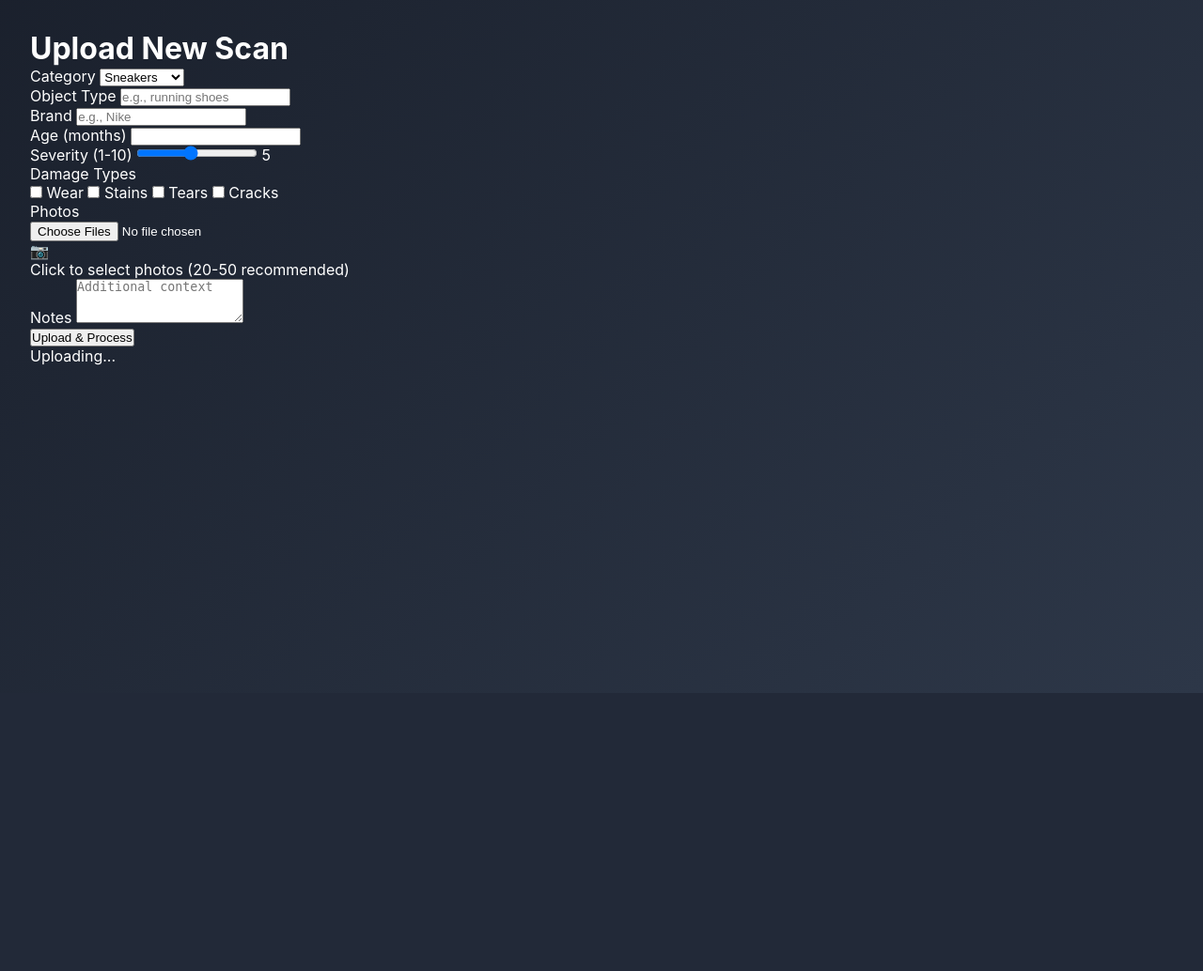
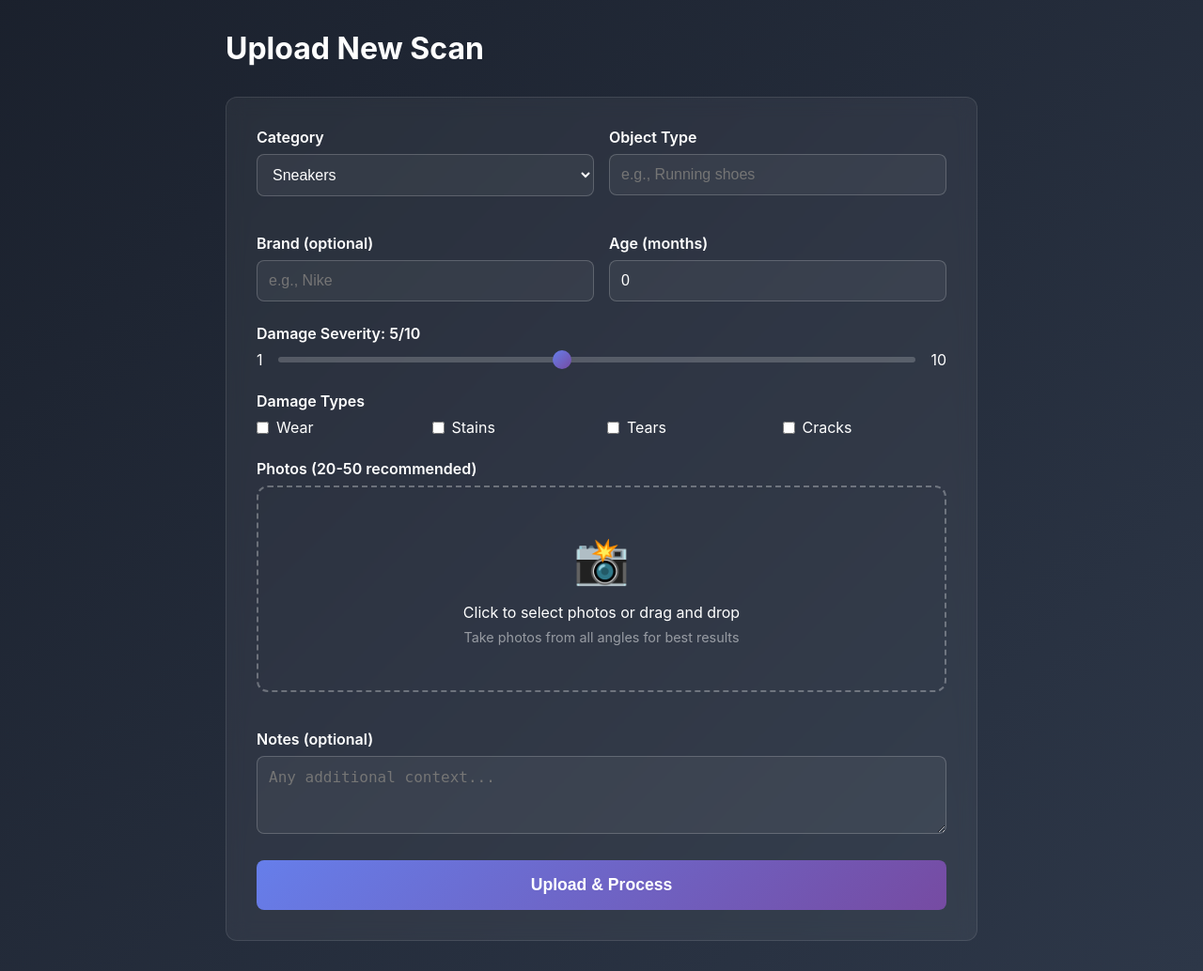
Before and after one commit to danyelajunebrown/danyelajunebrown.github.io, a Python web app: template toolbelt/damages/templates/upload.html in a window 1280 px wide. Shown: the part 62-1096 px from the top of the page at 94% size. Before the commit the page ends 800 px from the top, so only its background shows below. Run offline with Jinja, Linux system fonts and the light colour scheme; the template is opened without the code that fills it, so the values that code supplies are empty.

Commit message:
Update upload.html

```diff
--- a/toolbelt/damages/templates/upload.html
+++ b/toolbelt/damages/templates/upload.html
@@ -1,169 +1,131 @@
 {% extends "base.html" %}
-{% block title %}Upload - WearAnalysis{% endblock %}
+{% block title %}Upload - damages{% endblock %}
+
+{% block extra_css %}
+<style>
+    .upload-container { max-width: 800px; margin: 0 auto; }
+    .form-group { margin-bottom: 1.5rem; }
+    .form-label { display: block; margin-bottom: 0.5rem; font-weight: 600; }
+    .form-input, .form-select { width: 100%; padding: 0.75rem; border-radius: 8px; border: 1px solid rgba(255, 255, 255, 0.2); background: rgba(255, 255, 255, 0.05); color: white; font-size: 1rem; }
+    .form-input:focus, .form-select:focus { outline: none; border-color: #667eea; background: rgba(255, 255, 255, 0.08); }
+    .form-grid { display: grid; grid-template-columns: repeat(auto-fit, minmax(250px, 1fr)); gap: 1rem; }
+    .drop-zone { border: 2px dashed rgba(255, 255, 255, 0.3); border-radius: 12px; padding: 3rem; text-align: center; cursor: pointer; transition: all 0.3s; }
+    .drop-zone:hover { border-color: #667eea; background: rgba(102, 126, 234, 0.1); }
+    .drop-zone.dragover { border-color: #667eea; background: rgba(102, 126, 234, 0.2); }
+    .photo-preview { display: grid; grid-template-columns: repeat(auto-fill, minmax(100px, 1fr)); gap: 0.5rem; margin-top: 1rem; }
+    .photo-preview img { width: 100%; height: 100px; object-fit: cover; border-radius: 8px; }
+    .slider-container { display: flex; align-items: center; gap: 1rem; }
+    .slider { flex: 1; height: 6px; border-radius: 3px; background: rgba(255, 255, 255, 0.2); outline: none; -webkit-appearance: none; }
+    .slider::-webkit-slider-thumb { -webkit-appearance: none; width: 20px; height: 20px; border-radius: 50%; background: linear-gradient(135deg, #667eea 0%, #764ba2 100%); cursor: pointer; }
+    .slider::-moz-range-thumb { width: 20px; height: 20px; border-radius: 50%; background: linear-gradient(135deg, #667eea 0%, #764ba2 100%); cursor: pointer; border: none; }
+    .checkbox-grid { display: grid; grid-template-columns: repeat(auto-fit, minmax(150px, 1fr)); gap: 0.75rem; }
+    .checkbox-label { display: flex; align-items: center; gap: 0.5rem; cursor: pointer; }
+    .progress-bar { width: 100%; height: 8px; background: rgba(255, 255, 255, 0.1); border-radius: 4px; overflow: hidden; margin: 1rem 0; }
+    .progress-fill { height: 100%; background: linear-gradient(135deg, #667eea 0%, #764ba2 100%); transition: width 0.3s; }
+    .alert { padding: 1rem; border-radius: 8px; margin-bottom: 1rem; }
+    .alert-success { background: rgba(72, 187, 120, 0.2); border: 1px solid rgba(72, 187, 120, 0.4); color: #9ae6b4; }
+    .alert-error { background: rgba(245, 101, 101, 0.2); border: 1px solid rgba(245, 101, 101, 0.4); color: #fc8181; }
+</style>
+{% endblock %}
 
 {% block content %}
-<div class="max-w-4xl mx-auto space-y-6">
-    <h1 class="text-3xl font-bold">Upload New Scan</h1>
+<div class="upload-container">
+    <h1 style="font-size: 2rem; font-weight: 700; margin-bottom: 2rem;">Upload New Scan</h1>
+    <div id="alert-container"></div>
+    <div class="card">
+        <form id="upload-form">
+            <div class="form-grid">
+                <div class="form-group"><label class="form-label">Category</label><select id="category" class="form-select" required><option value="sneakers">Sneakers</option><option value="clothing">Clothing</option><option value="tech">Technology</option><option value="body">Body</option><option value="misc">Miscellaneous</option></select></div>
+                <div class="form-group"><label class="form-label">Object Type</label><input type="text" id="object-type" class="form-input" placeholder="e.g., Running shoes" required></div>
+                <div class="form-group"><label class="form-label">Brand (optional)</label><input type="text" id="brand" class="form-input" placeholder="e.g., Nike"></div>
+                <div class="form-group"><label class="form-label">Age (months)</label><input type="number" id="age-months" class="form-input" min="0" value="0"></div>
+            </div>
+            <div class="form-group"><label class="form-label">Damage Severity: <span id="severity-value">5</span>/10</label><div class="slider-container"><span>1</span><input type="range" id="severity" class="slider" min="1" max="10" value="5"><span>10</span></div></div>
+            <div class="form-group"><label class="form-label">Damage Types</label><div class="checkbox-grid"><label class="checkbox-label"><input type="checkbox" name="damage-type" value="wear"> Wear</label><label class="checkbox-label"><input type="checkbox" name="damage-type" value="stains"> Stains</label><label class="checkbox-label"><input type="checkbox" name="damage-type" value="tears"> Tears</label><label class="checkbox-label"><input type="checkbox" name="damage-type" value="cracks"> Cracks</label></div></div>
+            <div class="form-group"><label class="form-label">Photos (20-50 recommended)</label><input type="file" id="photos" multiple accept="image/*" style="display: none;"><div id="drop-zone" class="drop-zone"><div style="font-size: 3rem; margin-bottom: 1rem;">📸</div><div>Click to select photos or drag and drop</div><div style="color: rgba(255,255,255,0.5); font-size: 0.9rem; margin-top: 0.5rem;">Take photos from all angles for best results</div></div><div id="photo-preview" class="photo-preview"></div></div>
+            <div class="form-group"><label class="form-label">Notes (optional)</label><textarea id="notes" class="form-input" rows="3" placeholder="Any additional context..."></textarea></div>
+            <div id="progress-container" style="display: none;"><div class="progress-bar"><div id="progress-fill" class="progress-fill" style="width: 0%"></div></div><div style="text-align: center; color: rgba(255,255,255,0.7);" id="progress-text">Uploading...</div></div>
+            <button type="submit" class="btn btn-primary" style="width: 100%; padding: 1rem; font-size: 1.1rem;" id="submit-btn">Upload & Process</button>
+        </form>
+    </div>
+</div>
+{% endblock %}
 
-    <form id="upload-form" class="bg-gray-800 rounded-lg p-6 space-y-6">
-        <div class="grid grid-cols-1 md:grid-cols-2 gap-6">
-            <div>
-                <label class="block text-sm font-medium mb-2">Category</label>
-                <select name="category" class="w-full bg-gray-700 border border-gray-600 rounded-lg px-3 py-2">
-                    <option value="sneaker">Sneakers</option>
-                    <option value="clothing">Clothing</option>
-                    <option value="zipper">Zippers</option>
-                    <option value="tech">Technology</option>
-                    <option value="body">Body</option>
-                    <option value="misc">Misc</option>
-                </select>
-            </div>
+{% block extra_js %}
+<script>
+const dropZone = document.getElementById('drop-zone');
+const photosInput = document.getElementById('photos');
+const photoPreview = document.getElementById('photo-preview');
+const severitySlider = document.getElementById('severity');
+const severityValue = document.getElementById('severity-value');
+const uploadForm = document.getElementById('upload-form');
+const submitBtn = document.getElementById('submit-btn');
+const progressContainer = document.getElementById('progress-container');
+const progressFill = document.getElementById('progress-fill');
+const progressText = document.getElementById('progress-text');
+const alertContainer = document.getElementById('alert-container');
 
-            <div>
-                <label class="block text-sm font-medium mb-2">Object Type</label>
-                <input type="text" name="object_type" placeholder="e.g., running shoes"
-                       class="w-full bg-gray-700 border border-gray-600 rounded-lg px-3 py-2">
-            </div>
+severitySlider.addEventListener('input', () => { severityValue.textContent = severitySlider.value; });
+dropZone.addEventListener('click', () => photosInput.click());
+['dragenter', 'dragover', 'dragleave', 'drop'].forEach(e => { dropZone.addEventListener(e, ev => { ev.preventDefault(); ev.stopPropagation(); }); });
+['dragenter', 'dragover'].forEach(e => { dropZone.addEventListener(e, () => dropZone.classList.add('dragover')); });
+['dragleave', 'drop'].forEach(e => { dropZone.addEventListener(e, () => dropZone.classList.remove('dragover')); });
+dropZone.addEventListener('drop', e => { photosInput.files = e.dataTransfer.files; displayPhotos(e.dataTransfer.files); });
+photosInput.addEventListener('change', e => displayPhotos(e.target.files));
 
-            <div>
-                <label class="block text-sm font-medium mb-2">Brand</label>
-                <input type="text" name="brand" placeholder="e.g., Nike"
-                       class="w-full bg-gray-700 border border-gray-600 rounded-lg px-3 py-2">
-            </div>
-
-            <div>
-                <label class="block text-sm font-medium mb-2">Age (months)</label>
-                <input type="number" name="age_months" min="0"
-                       class="w-full bg-gray-700 border border-gray-600 rounded-lg px-3 py-2">
-            </div>
-        </div>
-
-        <div>
-            <label class="block text-sm font-medium mb-2">Severity (1-10)</label>
-            <input type="range" name="damage_severity" min="1" max="10" value="5"
-                   class="w-full" oninput="this.nextElementSibling.textContent = this.value">
-            <span class="text-blue-400 font-bold">5</span>
-        </div>
-
-        <div>
-            <label class="block text-sm font-medium mb-2">Damage Types</label>
-            <div class="grid grid-cols-2 gap-2">
-                <label class="flex items-center space-x-2">
-                    <input type="checkbox" name="damage_types" value="wear">
-                    <span>Wear</span>
-                </label>
-                <label class="flex items-center space-x-2">
-                    <input type="checkbox" name="damage_types" value="stains">
-                    <span>Stains</span>
-                </label>
-                <label class="flex items-center space-x-2">
-                    <input type="checkbox" name="damage_types" value="tears">
-                    <span>Tears</span>
-                </label>
-                <label class="flex items-center space-x-2">
-                    <input type="checkbox" name="damage_types" value="cracks">
-                    <span>Cracks</span>
-                </label>
-            </div>
-        </div>
-
-        <div>
-            <label class="block text-sm font-medium mb-2">Photos</label>
-            <div class="border-2 border-dashed border-gray-600 rounded-lg p-8 text-center">
-                <input type="file" id="photos" multiple accept="image/*" class="hidden">
-                <label for="photos" class="cursor-pointer">
-                    <div class="text-4xl mb-4">📷</div>
-                    <div>Click to select photos (20-50 recommended)</div>
-                </label>
-                <div id="photo-preview" class="mt-4 grid grid-cols-4 gap-2"></div>
-            </div>
-        </div>
-
-        <div>
-            <label class="block text-sm font-medium mb-2">Notes</label>
-            <textarea name="notes" rows="3" placeholder="Additional context"
-                      class="w-full bg-gray-700 border border-gray-600 rounded-lg px-3 py-2"></textarea>
-        </div>
-
-        <button type="submit" id="submit-btn"
-                class="w-full px-6 py-2 bg-blue-600 hover:bg-blue-700 rounded-lg">
-            Upload & Process
-        </button>
-
-        <div id="upload-progress" class="hidden">
-            <div class="w-full bg-gray-700 rounded-full h-2">
-                <div id="progress-bar" class="bg-blue-600 h-2 rounded-full" style="width: 0%"></div>
-            </div>
-            <div id="progress-text" class="text-center mt-2">Uploading...</div>
-        </div>
-    </form>
-</div>
-
-<script>
-document.getElementById('photos').addEventListener('change', function(e) {
-    const preview = document.getElementById('photo-preview');
-    preview.innerHTML = '';
-
-    Array.from(e.target.files).slice(0, 12).forEach(file => {
+function displayPhotos(files) {
+    photoPreview.innerHTML = '';
+    Array.from(files).slice(0, 12).forEach(file => {
         const reader = new FileReader();
-        reader.onload = function(e) {
-            const img = document.createElement('img');
-            img.src = e.target.result;
-            img.className = 'w-full h-16 object-cover rounded';
-            preview.appendChild(img);
-        };
+        reader.onload = e => { const img = document.createElement('img'); img.src = e.target.result; photoPreview.appendChild(img); };
         reader.readAsDataURL(file);
     });
-});
+    if (files.length > 12) {
+        const more = document.createElement('div');
+        more.style.cssText = 'display: flex; align-items: center; justify-content: center; background: rgba(255,255,255,0.1); border-radius: 8px; font-size: 0.9rem;';
+        more.textContent = `+${files.length - 12} more`;
+        photoPreview.appendChild(more);
+    }
+}
 
-document.getElementById('upload-form').addEventListener('submit', async function(e) {
+function showAlert(message, type) {
+    alertContainer.innerHTML = `<div class="alert alert-${type}">${message}</div>`;
+    setTimeout(() => alertContainer.innerHTML = '', 5000);
+}
+
+uploadForm.addEventListener('submit', async e => {
     e.preventDefault();
-
+    const files = photosInput.files;
+    if (files.length === 0) { showAlert('Please select photos to upload', 'error'); return; }
+    if (files.length < 10) { if (!confirm('You have fewer than 10 photos. Use 20-50 for best results. Continue anyway?')) return; }
     const formData = new FormData();
-    const photos = document.getElementById('photos').files;
-
-    if (photos.length === 0) {
-        alert('Please select photos');
-        return;
-    }
-
-    Array.from(photos).forEach(photo => formData.append('photos', photo));
-
+    Array.from(files).forEach(file => formData.append('photos', file));
     const metadata = {
-        category: document.querySelector('[name="category"]').value,
-        object_type: document.querySelector('[name="object_type"]').value,
-        brand: document.querySelector('[name="brand"]').value,
-        age_months: parseInt(document.querySelector('[name="age_months"]').value) || 0,
-        damage_severity: parseInt(document.querySelector('[name="damage_severity"]').value),
-        damage_types: Array.from(document.querySelectorAll('[name="damage_types"]:checked')).map(cb => cb.value),
-        notes: document.querySelector('[name="notes"]').value
+        category: document.getElementById('category').value,
+        object_type: document.getElementById('object-type').value,
+        brand: document.getElementById('brand').value,
+        age_months: parseInt(document.getElementById('age-months').value) || 0,
+        damage_severity: parseInt(severitySlider.value),
+        damage_types: Array.from(document.querySelectorAll('input[name="damage-type"]:checked')).map(cb => cb.value),
+        notes: document.getElementById('notes').value
     };
-
     formData.append('metadata', JSON.stringify(metadata));
-
-    document.getElementById('upload-progress').classList.remove('hidden');
-    document.getElementById('submit-btn').disabled = true;
-
+    submitBtn.disabled = true;
+    progressContainer.style.display = 'block';
     try {
-        const response = await fetch('/api/upload', {
-            method: 'POST',
-            body: formData
-        });
-
+        const response = await fetch('/api/upload', { method: 'POST', body: formData });
         const result = await response.json();
-
         if (response.ok) {
-            document.getElementById('progress-text').textContent = 'Upload complete!';
-            setTimeout(() => {
-                window.location.href = `/viewer/${result.session_id}`;
-            }, 2000);
-        } else {
-            throw new Error(result.error);
-        }
+            progressFill.style.width = '100%';
+            progressText.textContent = 'Upload complete! Redirecting...';
+            showAlert(`Uploaded ${files.length} photos successfully!`, 'success');
+            setTimeout(() => window.location.href = `/viewer/${result.session_id}`, 2000);
+        } else { throw new Error(result.error || 'Upload failed'); }
     } catch (error) {
-        alert('Upload failed: ' + error.message);
-        document.getElementById('upload-progress').classList.add('hidden');
-        document.getElementById('submit-btn').disabled = false;
+        console.error('Upload error:', error);
+        showAlert(`Upload failed: ${error.message}`, 'error');
+        submitBtn.disabled = false;
+        progressContainer.style.display = 'none';
     }
 });
 </script>
```
